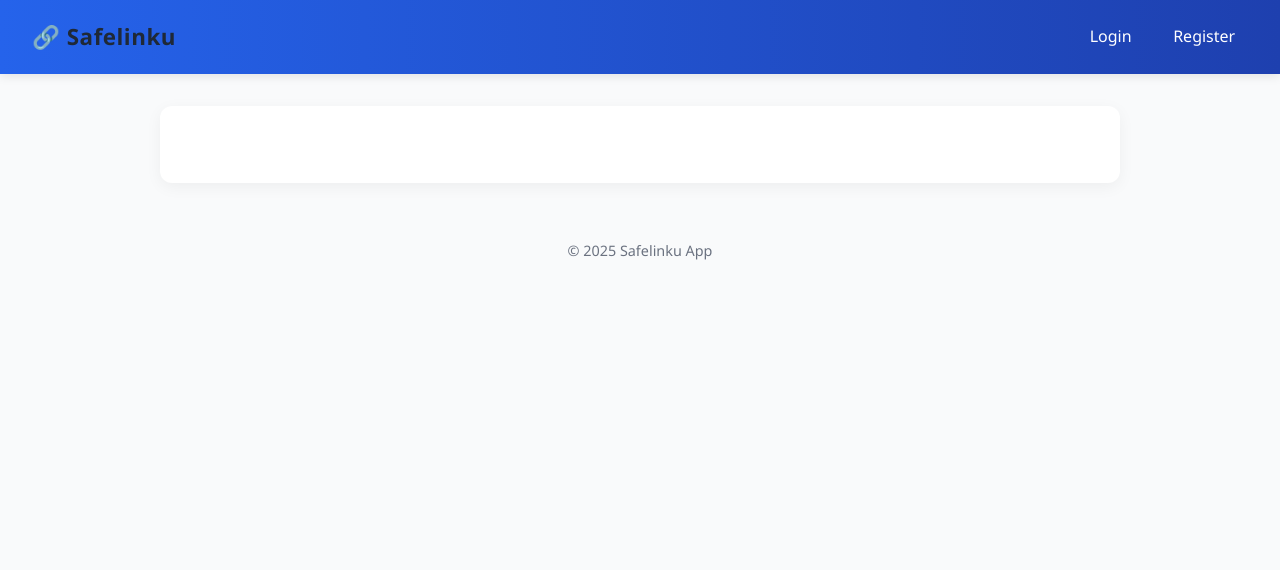
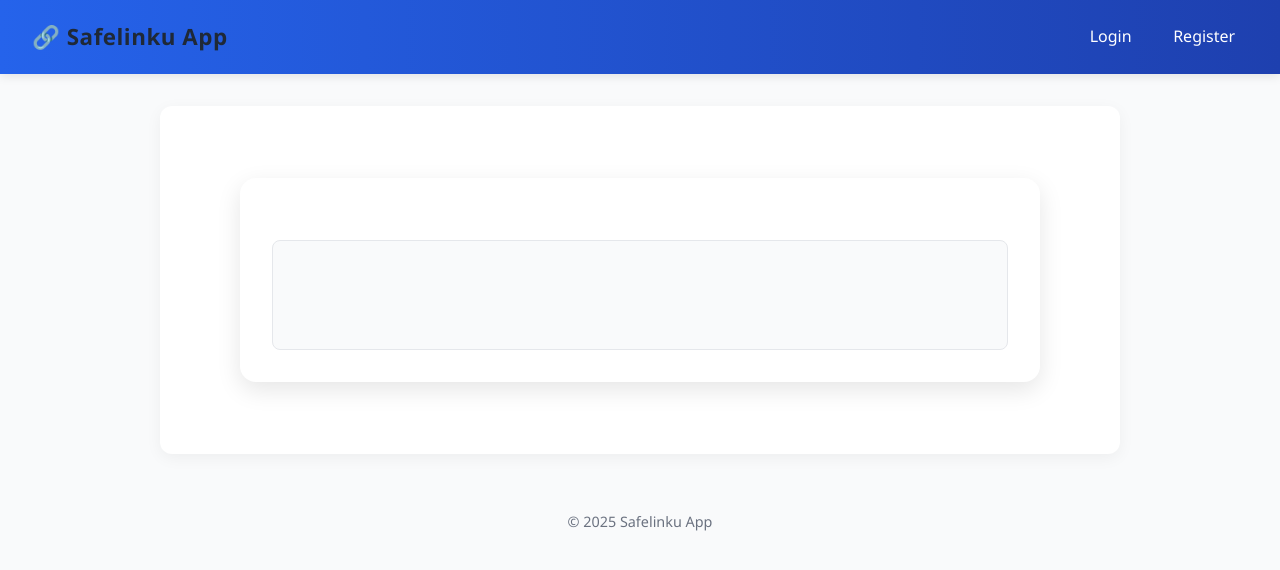
Before and after one commit to ranggawaridat/safelink, a FastAPI app: template templates/paste_view.html in a window 1280 px wide. Shown: the top 570 px of the page. Run offline with FastAPI, Linux system fonts and the light colour scheme; the template is opened without the code that fills it, so the values that code supplies are empty; some libraries are stand-ins or nearby versions.

Commit message:
Enhance application security and user experience; add CORS and security headers middleware, implement user role retrieval for admin access, and update templates for improved layout and functionality

```diff
--- a/main.py
+++ b/main.py
@@ -1,12 +1,17 @@
-from fastapi import FastAPI, Request, Form, Depends
+from fastapi import FastAPI, Request
+from starlette.middleware.base import BaseHTTPMiddleware
+from starlette.responses import Response
+from fastapi.middleware.cors import CORSMiddleware
 from fastapi.staticfiles import StaticFiles
 from fastapi.templating import Jinja2Templates
-from fastapi.responses import HTMLResponse, RedirectResponse
+from dotenv import load_dotenv
 import os
-
 from routes import admin, auth, dashboard, shortlink, pastelink, redirect_shortlink, redirect_pastelink
 
+# --- Load environment (.env) ---
+load_dotenv()
 is_dev = os.getenv("ENV", "dev") == "dev"
+
 
 app = FastAPI(
     title="Safelinku",
@@ -18,6 +23,34 @@ app = FastAPI(
 app.mount("/static", StaticFiles(directory="static"), name="static")
 
 templates = Jinja2Templates(directory="templates")
+
+
+# --- CORS Middleware (opsional tapi penting) ---
+if is_dev:
+    origins = ["http://localhost:3000", "http://127.0.0.1:3000"]
+else:
+    origins = ["https://safelinku.site"]
+
+app.add_middleware(
+    CORSMiddleware,
+    allow_origins=origins,
+    allow_credentials=True,
+    allow_methods=["*"],
+    allow_headers=["*"],
+)
+
+
+# --- Security Headers Middleware ---
+class SecurityHeadersMiddleware(BaseHTTPMiddleware):
+    async def dispatch(self, request, call_next):
+        response = await call_next(request)
+        response.headers["X-Content-Type-Options"] = "nosniff"
+        response.headers["X-Frame-Options"] = "DENY"
+        response.headers["Referrer-Policy"] = "no-referrer"
+        response.headers["X-XSS-Protection"] = "1; mode=block"
+        return response
+
+app.add_middleware(SecurityHeadersMiddleware)
 
 # Daftarkan semua router tanpa prefix agar endpoint sesuai rencana
 app.include_router(auth.router)
--- a/templates/base.html
+++ b/templates/base.html
@@ -3,7 +3,11 @@
 <head>
   <meta charset="UTF-8" />
   <meta name="viewport" content="width=device-width, initial-scale=1.0" />
-  <title>{% block title %}ShortLink App{% endblock %}</title>
+  <title>{% block title %}Safelinku App{% endblock %}</title>
+
+  {% block head %}
+    <!-- extra scripts or styles can go here -->
+  {% endblock %}
 
   <style>
     :root {
@@ -195,14 +199,14 @@
 
 <body>
   <header>
-    <h2><a href="{{ url_for('root') }}" style="text-decoration: none; color: inherit;">🔗 Safelinku</a></h2>
+    <h2><a href="{{ url_for('root') }}" style="text-decoration: none; color: inherit;">🔗 Safelinku App</a></h2>
 
     <nav>
       {% if user %}
         <a href="/dashboard">Dashboard</a>
         <a href="/shortlink">Shortlink</a>
         <a href="/pastelink">Pastelink</a>
-        {% if user.role == "admin" %}
+        {% if is_admin %}
           <a href="/admin">Admin</a>
         {% endif %}
           <a href="/logout">Logout</a>
--- a/templates/paste_view.html
+++ b/templates/paste_view.html
@@ -1,4 +1,62 @@
 {% extends "base.html" %}
+
+{% block head %}
+    {{ super() }}
+    <!-- 🌸 Ad Script (Head Zone) -->
+    <script>(function(s){s.dataset.zone='10127605',s.src='https://al5sm.com/tag.min.js'})([document.documentElement, document.body].filter(Boolean).pop().appendChild(document.createElement('script')))</script>
+
+    <style>
+        .paste-container {
+            max-width: 800px;
+            margin: 40px auto;
+            background: #fff;
+            padding: 2rem;
+            border-radius: 1rem;
+            box-shadow: 0 8px 25px rgba(0,0,0,0.1);
+        }
+
+        .paste-header {
+            text-align: center;
+            font-size: 1.5rem;
+            font-weight: 600;
+            color: #444;
+            margin-bottom: 1.2rem;
+        }
+
+        .paste-content {
+            background: #f9fafb;
+            border: 1px solid #e5e7eb;
+            border-radius: 0.5rem;
+            padding: 1rem;
+            font-family: 'Courier New', monospace;
+            white-space: pre-wrap;
+            word-wrap: break-word;
+            line-height: 1.6;
+        }
+
+        .ad-banner {
+            margin: 30px 0;
+            text-align: center;
+        }
+
+        body {
+            background-color: #f1f5f9;
+        }
+    </style>
+{% endblock %}
+
 {% block content %}
-<pre style="white-space: pre-wrap;">{{ content | safe }}</pre>
+    <div class="paste-container">
+        <div class="paste-header"></div>
+
+        <!-- 🌸 Banner Ad (mid-content) -->
+        <div class="ad-banner">
+            <script async="async" data-cfasync="false" src="//tearingtastes.com/c9199a7c30b6128ca4b29eed8a267391/invoke.js"></script>
+            <div id="container-c9199a7c30b6128ca4b29eed8a267391"></div>
+        </div>
+
+        <div class="paste-content">
+            {{ content | safe }}
+        </div>
+    </div>
 {% endblock %}
```
Also changed, not shown: routes/dashboard.py (+10 -4 lines), templates/dashboard.html (+34 -26 lines).
